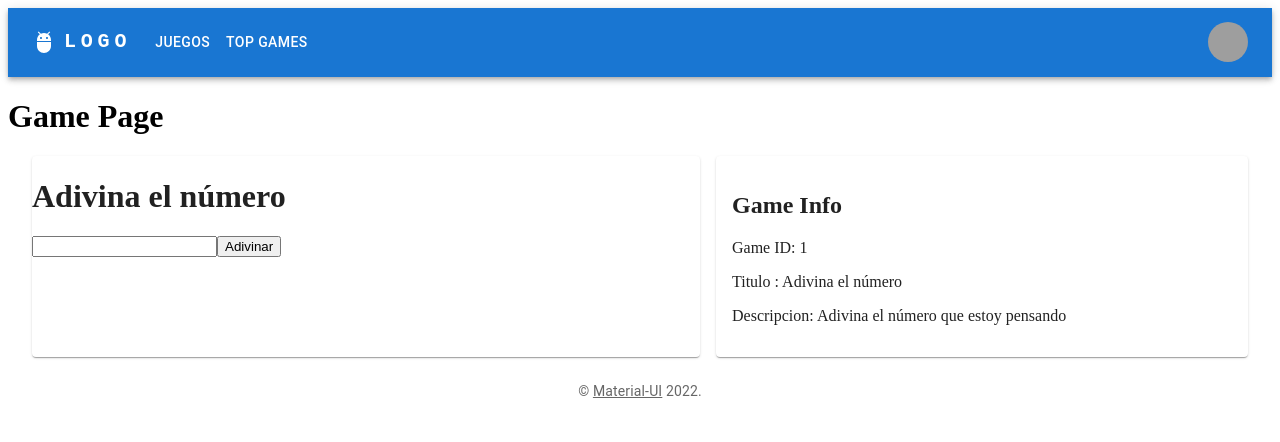
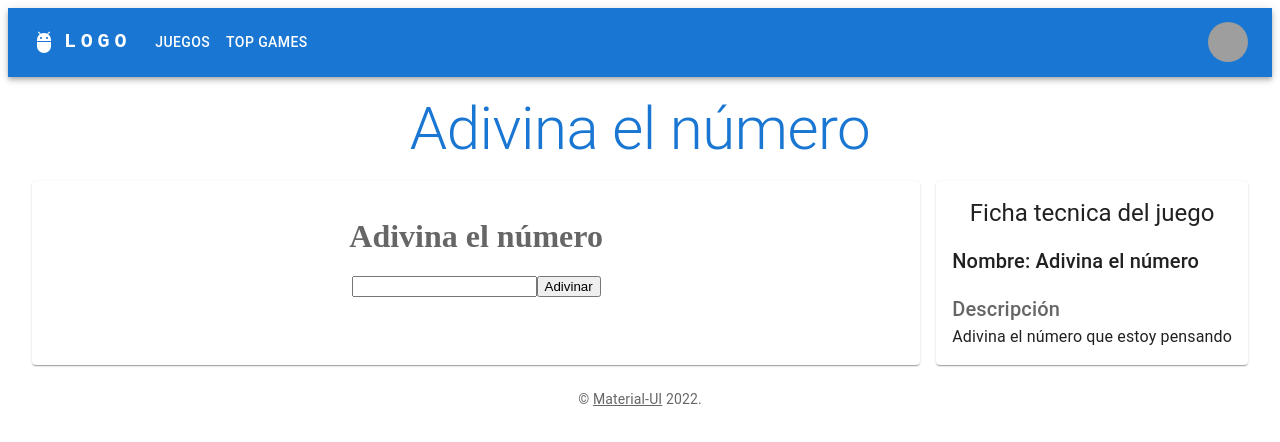
Before and after one commit to esauml/utl-app-juegos, a React (Vite) app: page /game/1 in a window 1280 px wide. Shown: the top 442 px of the page. Built offline with nearby package versions, Linux system fonts and the light colour scheme; grey boxes are pictures that could not be loaded.

Commit message:
Update GamePage.jsx

```diff
--- a/src/pages/GamePage/GamePage.jsx
+++ b/src/pages/GamePage/GamePage.jsx
@@ -1,4 +1,5 @@
 import { Container, Paper } from "@mui/material";
+import { Typography } from "@mui/material";
 import { Stack } from "@mui/system";
 import React from "react";
 import { useParams } from "react-router-dom";
@@ -12,26 +13,54 @@ const GamePage = () => {
 
   return (
     <>
-            <h1 sx={{ p: 2, margin: 'auto', maxWidth: 500, flexGrow: 1 }}>Game Page</h1>
-
-            <Container maxWidth="xl" sx={{ justifyContent: 'center' }}>
-
+      <Typography
+        variant="h2"
+        align="center"
+        sx={{ m: 2, color: "primary.main" }}
+      >
+        {name}
+      </Typography>
+      <Container maxWidth="xl" sx={{ justifyContent: "center" }}>
         {/* Two aside sections  with Stack*/}
         <Stack direction="row" spacing={2}>
-                    <Paper sx={{ flexGrow: 1, }}>
+          <Paper
+            sx={{
+              p: 2,
+              textAlign: "center",
+              color: "text.secondary",
+              flex: "1 1 0",
+            }}
+          >
             <GameStrategy id={id} />
           </Paper>
 
-                    <Paper sx={{ p: 2, maxWidth: 500, flexGrow: 1 }}>
-                        <h2>Game Info</h2>
-                        <p>Game ID: {gameId}</p>
-                        <p>Titulo : {name}</p>
-                        <p>Descripcion: {description}</p>
+          <Paper sx={{ p: 2, maxWidth: "700px" }}>
+            <Typography variant="h5" align="center">
+              Ficha tecnica del juego
+            </Typography>
+            <Typography
+              variant="h6"
+              align="left"
+              sx={{ color: "text.primary", mt: 2 }}
+            >
+              Nombre: {name}
+            </Typography>
+
+            <Typography
+              variant="h6"
+              align="left"
+              sx={{ color: "text.secondary", mt: 2 }}
+            >
+              Descripción
+            </Typography>
+            <Typography variant="body1" align="left">
+              {description}
+            </Typography>
           </Paper>
         </Stack>
       </Container>
     </>
-    )
-}
+  );
+};
 
 export default GamePage;
```
Lines whose indentation alone changed are shown as unchanged.
